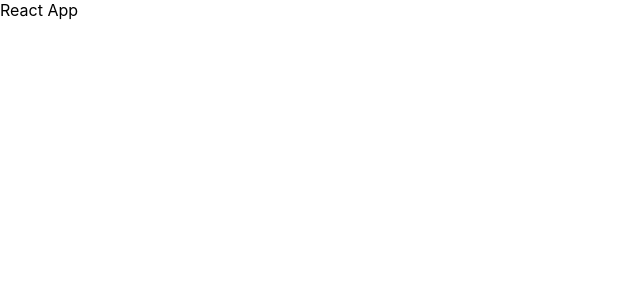
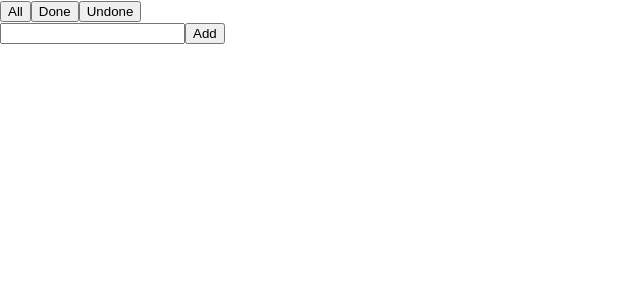
Before and after one commit to cgradusov/todoapp, a React (Create React App) app: page / in a window 1280 px wide. Shown: the top 300 px of the page, without its empty margins (0-640 px from the left). Built offline with nearby package versions, Linux system fonts and the light colour scheme.

Commit message:
feat: complete app component

```diff
--- a/src/containers/app/App.js
+++ b/src/containers/app/App.js
@@ -1,11 +1,62 @@
 import './App.css';
+import TodoList from '../../components/TodoList';
+import { connect } from 'react-redux';
+import {
+  changeInput,
+  addTodoItem,
+  removeTodoItem,
+  toggleItem,
+  filterTodoItemsAll,
+  filterTodoItemsDone,
+  filterTodoItemsUndone
+} from "../../actions";
 
-function App() {
+function App(props) {
+  const {
+    onInputChange,
+    onAdd,
+    inputText,
+    todoItems,
+    onRemove,
+    onToggle,
+    filter,
+    showAllTodo,
+    showDoneTodo,
+    showUndoneTodo
+  } = props;
+
   return (
     <div>
-      React App
+
+      <button onClick={showAllTodo}>All</button>
+      <button onClick={showDoneTodo}>Done</button>
+      <button onClick={showUndoneTodo}>Undone</button>
+      <br />
+      <input type="text" onChange={ onInputChange } value={ inputText } onKeyUp={ (e) => e.key === 'Enter' ? onAdd() : null }/>
+      <button onClick={ onAdd }>Add</button>
+      <TodoList todoItems={todoItems} onRemove={onRemove} onToggle={onToggle} filter={filter} />
     </div>
   );
 }
 
-export default App;
+const mapStateToProps = state => {
+  return {
+    todoItems: state.editTodoList.todoItems,
+    inputText: state.editTodoList.inputText,
+    filter: state.changeFilter.filter,
+  }
+}
+
+const mapDispatchToProps = dispatch => {
+  return {
+    onInputChange: e => dispatch(changeInput(e.target.value)),
+    onAdd: () => dispatch(addTodoItem()),
+    onRemove: (index) => dispatch(removeTodoItem(index)),
+    onToggle: (index) => dispatch(toggleItem(index)),
+    showAllTodo: () => dispatch(filterTodoItemsAll()),
+    showDoneTodo: () => dispatch(filterTodoItemsDone()),
+    showUndoneTodo: () => dispatch(filterTodoItemsUndone())
+  }
+}
+
+export default connect(mapStateToProps, mapDispatchToProps)(App);
```
